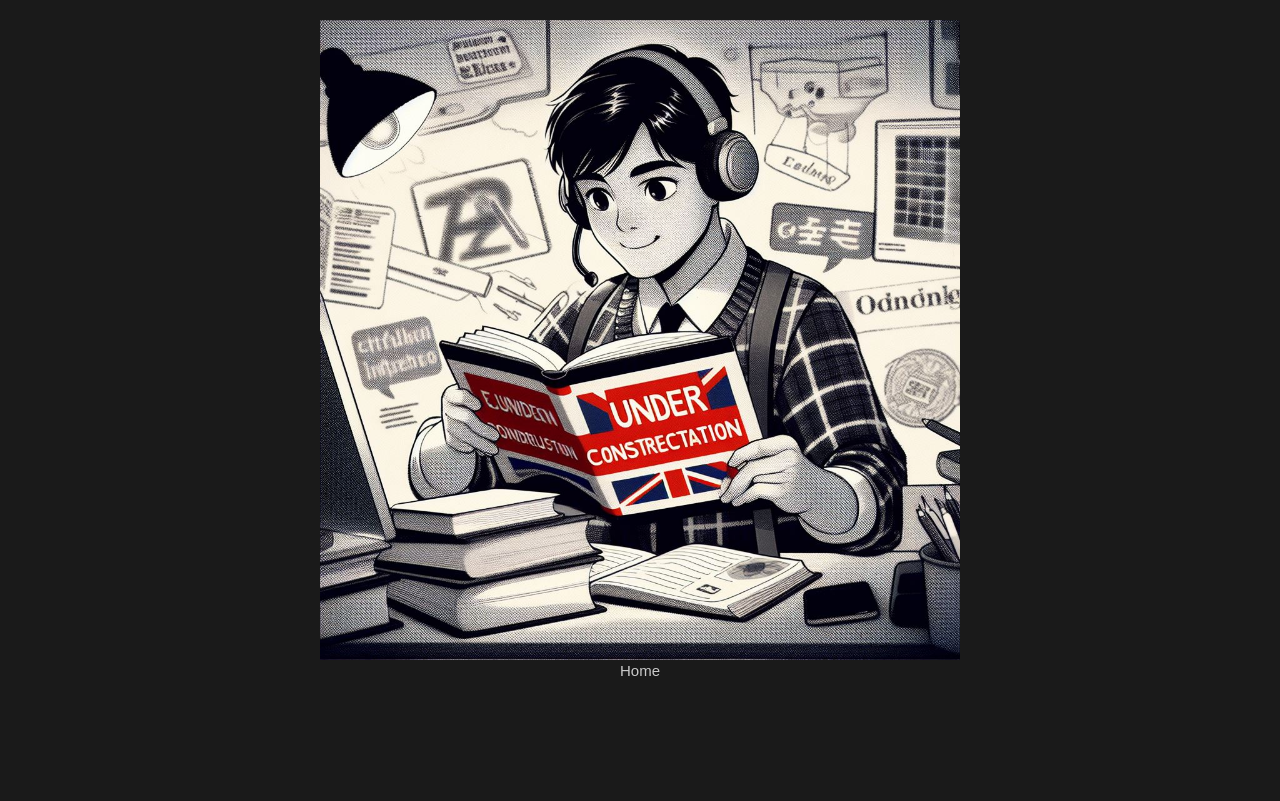
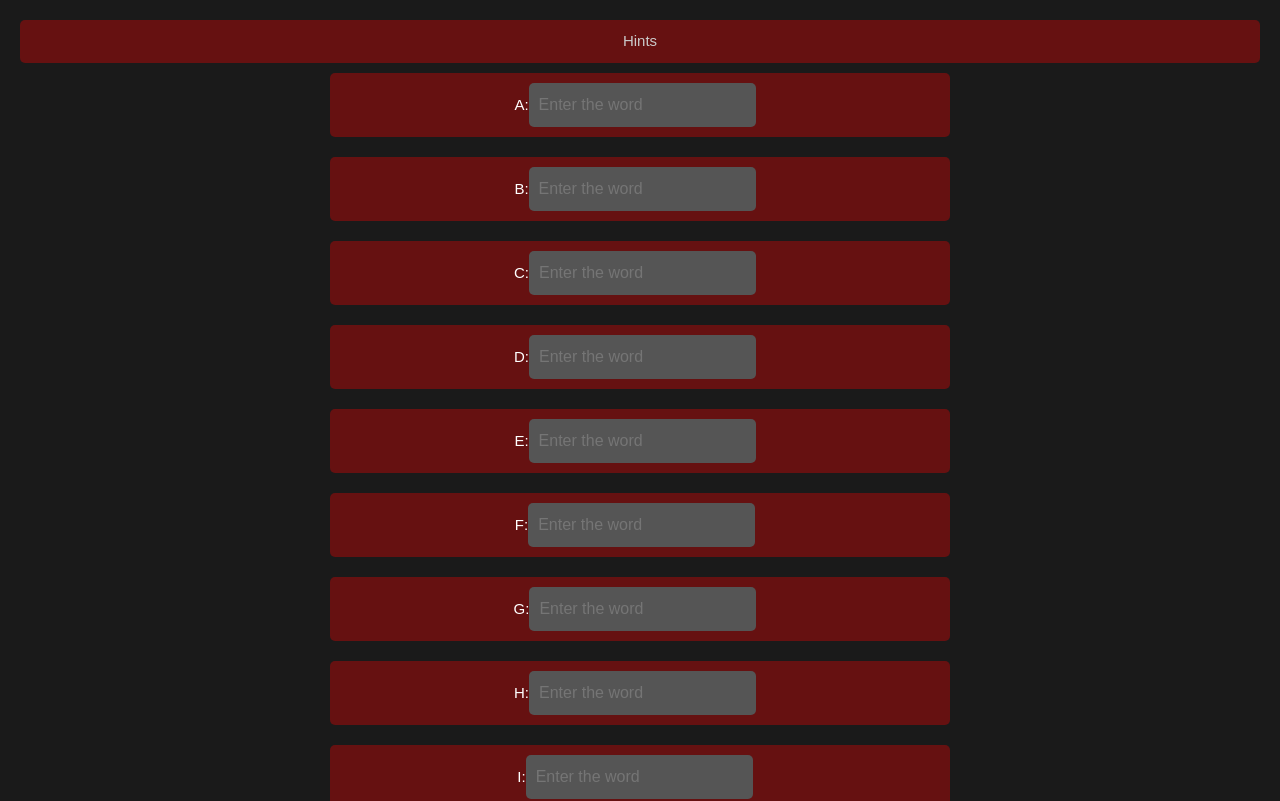
Before and after one commit to AlexScigalszky/letstalkenglish-2.0, an Angular app: page /international/alphabet in a window 1280 px wide. Shown: the top 801 px of the page. Built offline with nearby package versions, Linux system fonts and the light colour scheme.

Commit message:
International Alphabet

```diff
--- a/src/app/app.routes.ts
+++ b/src/app/app.routes.ts
@@ -15,6 +15,7 @@ import { VocabularyComponent } from './components/vocabulary/vocabulary.componen
 import { AbreviationsComponent } from './components/abreviations/abreviations.component';
 import { BlankComponent } from './components/blank/blank.component';
 import { HowDoYouDrawComponent } from './components/how-do-you-draw/how-do-you-draw.component';
+import { InternationalAlphabetComponent } from './components/international-alphabet/international-alphabet.component';
 
 export const routes: Routes = [
   {
@@ -80,7 +81,7 @@ export const routes: Routes = [
   {
     title: 'International Alphabet',
     path: 'international/alphabet',
-    component: BlankComponent,
+    component: InternationalAlphabetComponent,
   },
   {
     title: 'Three thing to do in your life',
--- /dev/null
+++ b/src/app/components/international-alphabet/international-alphabet.component.html
@@ -0,0 +1,13 @@
+<a  (click)="show.set(!show())">Hints</a>
+<ul>
+  <li *ngFor="let letter of alphabet">
+    <span>{{ letter.char }}:</span>
+    <input
+      type="text"
+      [id]="'word' + letter.char"
+      placeholder="Enter the word"
+    />
+
+    <span id="wordsA" *ngIf="show()">{{ letter.word }}</span>
+  </li>
+</ul>
--- /dev/null
+++ b/src/app/components/international-alphabet/international-alphabet.component.scss
@@ -0,0 +1,21 @@
+ul {
+  list-style-type: none;
+  padding: 0;
+  display: flex;
+  flex-wrap: wrap;
+  justify-content: space-around;
+}
+
+li {
+  background-color: #611;
+  color: #fff;
+  border-radius: 5px;
+  padding: 10px;
+  margin: 10px;
+  display: inline-block;
+  width: 50%;
+}
+
+.hidden {
+  display: none;
+}
--- /dev/null
+++ b/src/app/components/international-alphabet/international-alphabet.component.ts
@@ -0,0 +1,47 @@
+import { Component, signal } from '@angular/core';
+import { BlankComponent } from '../blank/blank.component';
+import { CommonModule } from '@angular/common';
+
+export type InternationalAlphabetLetter = {
+  char: string; word: string
+}
+
+@Component({
+  selector: 'app-international-alphabet',
+  standalone: true,
+  imports: [CommonModule, BlankComponent],
+  templateUrl: './international-alphabet.component.html',
+  styleUrl: './international-alphabet.component.scss',
+})
+export class InternationalAlphabetComponent {
+  show = signal(false);
+
+  alphabet: InternationalAlphabetLetter[] = [
+    { char: 'A', word: 'Alpha' },
+    { char: 'B', word: 'Bravo' },
+    { char: 'C', word: 'Charlie' },
+    { char: 'D', word: 'Delta' },
+    { char: 'E', word: 'Echo' },
+    { char: 'F', word: 'Foxtrot' },
+    { char: 'G', word: 'Golf' },
+    { char: 'H', word: 'Hotel' },
+    { char: 'I', word: 'India' },
+    { char: 'J', word: 'Juliet' },
+    { char: 'K', word: 'Kilo' },
+    { char: 'L', word: 'Lima' },
+    { char: 'M', word: 'Mike' },
+    { char: 'N', word: 'November' },
+    { char: 'O', word: 'Oscar' },
+    { char: 'P', word: 'Papa' },
+    { char: 'Q', word: 'Quebec' },
+    { char: 'R', word: 'Romeo' },
+    { char: 'S', word: 'Sierra' },
+    { char: 'T', word: 'Tango' },
+    { char: 'U', word: 'Uniform' },
+    { char: 'V', word: 'Victor' },
+    { char: 'W', word: 'Whiskey' },
+    { char: 'X', word: 'X-ray' },
+    { char: 'Y', word: 'Yankee' },
+    { char: 'Z', word: 'Zulu' }
+];
+}
```
Also changed, not shown: 1 other file (tests, documents, lock files or other folders).
